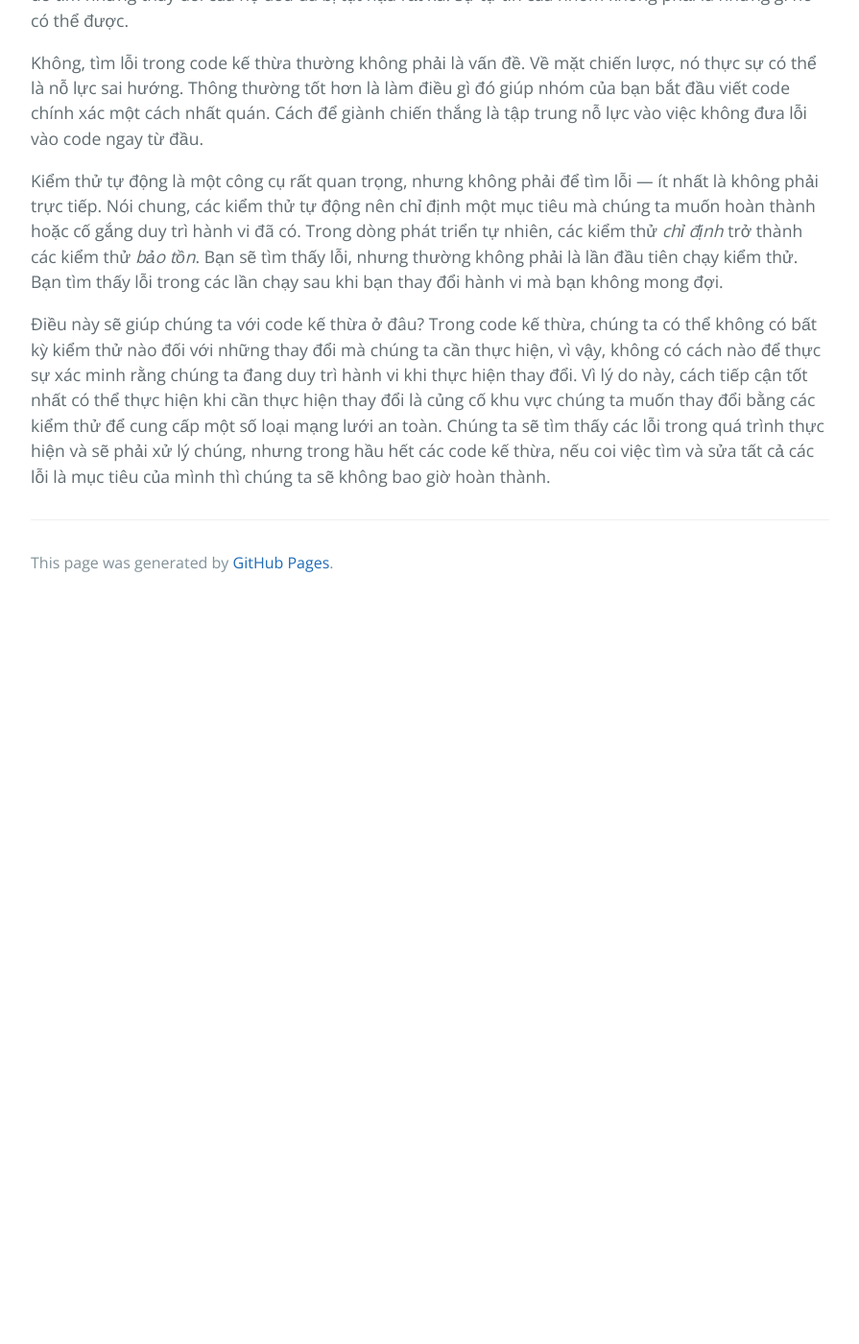
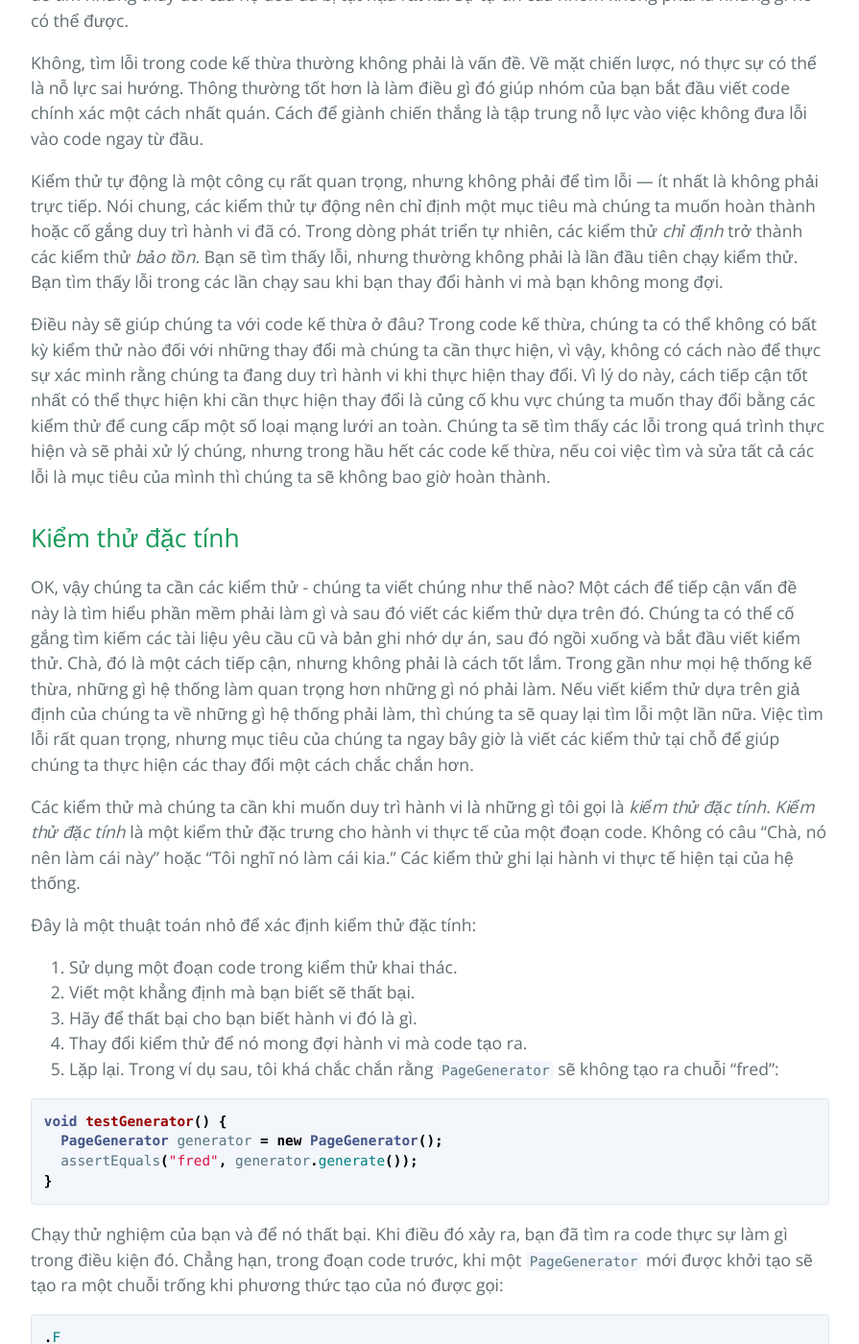
Before and after one commit to HaiBV/haibv.github.io, a Jekyll site: the page built from working-effectively-with-legacy-code/chapter-13-i-need-to-make-a-change-but-i-dont-know-what-tests-to-write.md, in a window 1280 px wide and 1400 px high, scrolled down 805 px. Shown: the whole window at 96% size, without its empty margins (192-1087 px from the left). Built offline with Jekyll 4.4.1, drawn with Linux system fonts in a browser that asks for light colours; our own code applies the rules of GitHub Pages for plain Markdown files; before the commit the page ends 1435 px from its top, so only the background shows below that; some of the changed text lies outside the part shown.

Commit message:
Book - Working Efectively with Legacy Code - P2 - C13

````diff
--- a/working-effectively-with-legacy-code/chapter-13-i-need-to-make-a-change-but-i-dont-know-what-tests-to-write.md
+++ b/working-effectively-with-legacy-code/chapter-13-i-need-to-make-a-change-but-i-dont-know-what-tests-to-write.md
@@ -11,3 +11,53 @@ Không, tìm lỗi trong code kế thừa thường không phải là vấn đ
 Kiểm thử tự động là một công cụ rất quan trọng, nhưng không phải để tìm lỗi — ít nhất là không phải trực tiếp. Nói chung, các kiểm thử tự động nên chỉ định một mục tiêu mà chúng ta muốn hoàn thành hoặc cố gắng duy trì hành vi đã có. Trong dòng phát triển tự nhiên, các kiểm thử _chỉ định_ trở thành các kiểm thử _bảo tồn_. Bạn sẽ tìm thấy lỗi, nhưng thường không phải là lần đầu tiên chạy kiểm thử. Bạn tìm thấy lỗi trong các lần chạy sau khi bạn thay đổi hành vi mà bạn không mong đợi.
 
 Điều này sẽ giúp chúng ta với code kế thừa ở đâu? Trong code kế thừa, chúng ta có thể không có bất kỳ kiểm thử nào đối với những thay đổi mà chúng ta cần thực hiện, vì vậy, không có cách nào để thực sự xác minh rằng chúng ta đang duy trì hành vi khi thực hiện thay đổi. Vì lý do này, cách tiếp cận tốt nhất có thể thực hiện khi cần thực hiện thay đổi là củng cố khu vực chúng ta muốn thay đổi bằng các kiểm thử để cung cấp một số loại mạng lưới an toàn. Chúng ta sẽ tìm thấy các lỗi trong quá trình thực hiện và sẽ phải xử lý chúng, nhưng trong hầu hết các code kế thừa, nếu coi việc tìm và sửa tất cả các lỗi là mục tiêu của mình thì chúng ta sẽ không bao giờ hoàn thành.
+
+## Kiểm thử đặc tính
+
+OK, vậy chúng ta cần các kiểm thử - chúng ta viết chúng như thế nào? Một cách để tiếp cận vấn đề này là tìm hiểu phần mềm phải làm gì và sau đó viết các kiểm thử dựa trên đó. Chúng ta có thể cố gắng tìm kiếm các tài liệu yêu cầu cũ và bản ghi nhớ dự án, sau đó ngồi xuống và bắt đầu viết kiểm thử. Chà, đó là một cách tiếp cận, nhưng không phải là cách tốt lắm. Trong gần như mọi hệ thống kế thừa, những gì hệ thống làm quan trọng hơn những gì nó phải làm. Nếu viết kiểm thử dựa trên giả định của chúng ta về những gì hệ thống phải làm, thì chúng ta sẽ quay lại tìm lỗi một lần nữa. Việc tìm lỗi rất quan trọng, nhưng mục tiêu của chúng ta ngay bây giờ là viết các kiểm thử tại chỗ để giúp chúng ta thực hiện các thay đổi một cách chắc chắn hơn.
+
+Các kiểm thử mà chúng ta cần khi muốn duy trì hành vi là những gì tôi gọi là _kiểm thử đặc tính_. _Kiểm thử đặc tính_ là một kiểm thử đặc trưng cho hành vi thực tế của một đoạn code. Không có câu "Chà, nó nên làm cái này" hoặc "Tôi nghĩ nó làm cái kia." Các kiểm thử ghi lại hành vi thực tế hiện tại của hệ thống.
+
+Đây là một thuật toán nhỏ để xác định kiểm thử đặc tính:
+1. Sử dụng một đoạn code trong kiểm thử khai thác.
+2. Viết một khẳng định mà bạn biết sẽ thất bại.
+3. Hãy để thất bại cho bạn biết hành vi đó là gì.
+4. Thay đổi kiểm thử để nó mong đợi hành vi mà code tạo ra.
+5. Lặp lại.
+Trong ví dụ sau, tôi khá chắc chắn rằng `PageGenerator` sẽ không tạo ra chuỗi “fred”:
+
+```java
+void testGenerator() {
+  PageGenerator generator = new PageGenerator();
+  assertEquals("fred", generator.generate());
+}
+```
+
+Chạy thử nghiệm của bạn và để nó thất bại. Khi điều đó xảy ra, bạn đã tìm ra code thực sự làm gì trong điều kiện đó. Chẳng hạn, trong đoạn code trước, khi một `PageGenerator` mới được khởi tạo sẽ tạo ra một chuỗi trống khi phương thức tạo của nó được gọi:
+
+```java
+.F
+Time: 0.01
+There was 1 failure:
+1) testGenerator(PageGeneratorTest)
+junit.framework.ComparisonFailure: expected:<fred> but was:<>
+  at PageGeneratorTest.testGenerator
+    (PageGeneratorTest.java:9)
+  at sun.reflect.NativeMethodAccessorImpl.invoke0
+    (Native Method)
+  at sun.reflect.NativeMethodAccessorImpl.invoke
+    (NativeMethodAccessorImpl.java:39)
+  at sun.reflect.DelegatingMethodAccessorImpl.invoke
+    (DelegatingMethodAccessorImpl.java:25)
+FAILURES!!!
+Tests run: 1, Failures: 1, Errors: 0
+```
+
+Chúng ta có thể thay đổi để kiểm thử đó được vượt qua:
+
+```java
+void testGenerator() {
+  PageGenerator generator = new PageGenerator();
+  assertEquals("", generator.generate());
+}
+```
````
